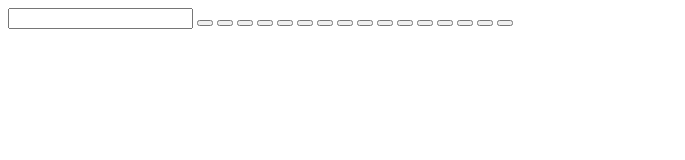
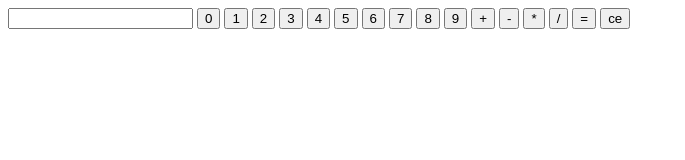
Before and after one commit to saullobueno/CalculadoraJS, a plain HTML site: page index.html in a window 1280 px wide. Shown: the whole page, without its empty margins (0-685 px from the left). Drawn offline with Linux system fonts and the light colour scheme.

Commit message:
operadores e sinais de igual e CE

```diff
--- a/index.html
+++ b/index.html
@@ -11,24 +11,24 @@
 				<form>
 					<input type="text" />
 
-					<button type="button" data-js="buttons-numbers" value="0"></button>
-					<button type="button" data-js="buttons-numbers" value="1"></button>
-					<button type="button" data-js="buttons-numbers" value="2"></button>
-					<button type="button" data-js="buttons-numbers" value="3"></button>
-					<button type="button" data-js="buttons-numbers" value="4"></button>
-					<button type="button" data-js="buttons-numbers" value="5"></button>
-					<button type="button" data-js="buttons-numbers" value="6"></button>
-					<button type="button" data-js="buttons-numbers" value="7"></button>
-					<button type="button" data-js="buttons-numbers" value="8"></button>
-					<button type="button" data-js="buttons-numbers" value="9"></button>
+					<button type="button" data-js="buttons-numbers" value="0">0</button>
+					<button type="button" data-js="buttons-numbers" value="1">1</button>
+					<button type="button" data-js="buttons-numbers" value="2">2</button>
+					<button type="button" data-js="buttons-numbers" value="3">3</button>
+					<button type="button" data-js="buttons-numbers" value="4">4</button>
+					<button type="button" data-js="buttons-numbers" value="5">5</button>
+					<button type="button" data-js="buttons-numbers" value="6">6</button>
+					<button type="button" data-js="buttons-numbers" value="7">7</button>
+					<button type="button" data-js="buttons-numbers" value="8">8</button>
+					<button type="button" data-js="buttons-numbers" value="9">9</button>
 
-					<button type="button" data-js="buttons-operator" value="+"></button>
-					<button type="button" data-js="buttons-operator" value="-"></button>
-					<button type="button" data-js="buttons-operator" value="*"></button>
-					<button type="button" data-js="buttons-operator" value="/"></button>
+					<button type="button" data-js="buttons-operator" value="+">+</button>
+					<button type="button" data-js="buttons-operator" value="-">-</button>
+					<button type="button" data-js="buttons-operator" value="*">*</button>
+					<button type="button" data-js="buttons-operator" value="/">/</button>
 
-					<button type="button" data-js="buttons-equal" value="="></button>
-					<button type="button" data-js="buttons-ce" value="ce"></button>
+					<button type="button" data-js="buttons-equal" value="=">=</button>
+					<button type="button" data-js="buttons-ce" value="ce">ce</button>
 				</form>
 			</div>
 		</main>
```
